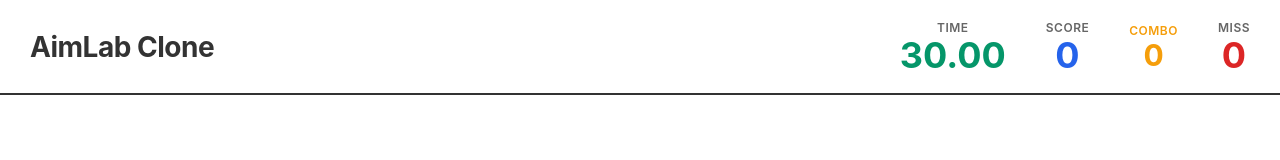
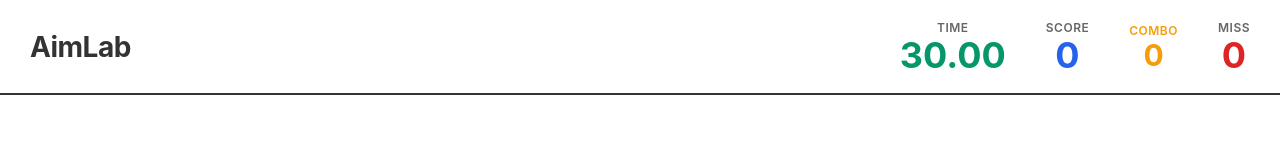
Before and after one commit to mizuki-hidaka/AimLab.ivy.github.io, a plain HTML site: page index.html in a window 1280 px wide. Shown: the top 160 px of the page. Drawn offline with Linux system fonts and the light colour scheme.

Commit message:
Add files via upload

```diff
--- a/index.html
+++ b/index.html
@@ -525,7 +525,7 @@
 <body>
     <!-- ヘッダー：スコアと時間を表示 -->
     <div class="header">
-        <div class="title">AimLab Clone</div>
+        <div class="title">AimLab</div>
         <div class="stats">
             <div class="stat-item">
                 <div class="stat-label">Time</div>
```
